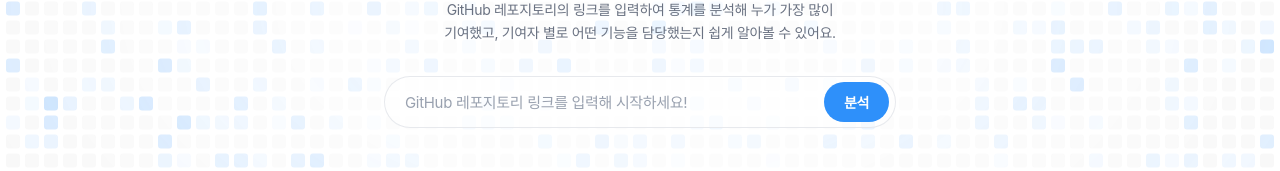
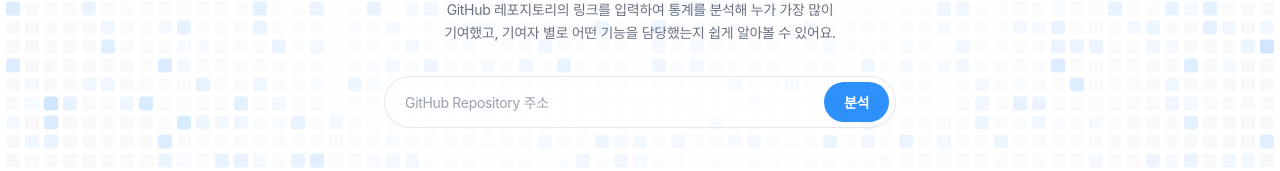
Before and after one commit to hiddenlightyouth/whoisloafing, a React (Vite) app: page / in a window 1280 px wide. Shown: the part 363-534 px from the top of the page. Built offline with nearby package versions, Linux system fonts and the light colour scheme; no server answers; a web font is replaced by a local one.

Commit message:
fix: 메인 화면 입력창 글자 크기 축소와 안내 문구 변경

```diff
--- a/src/components/RepoInput.tsx
+++ b/src/components/RepoInput.tsx
@@ -45,12 +45,12 @@ export function RepoInput({ onSubmit }: { onSubmit: (url: string) => void }) {
             setValue(event.target.value)
             setInvalid(false)
           }}
-          placeholder="GitHub 레포지토리 링크를 입력해 시작하세요!"
+          placeholder="GitHub Repository 주소"
           aria-label="GitHub 레포 링크"
           aria-invalid={invalid}
           aria-describedby={invalid ? 'repo-input-error' : undefined}
           // 모바일에서 글자가 16px보다 작으면 입력창을 누를 때 화면이 확대돼서, 모바일에서는 16px로 둬요.
-          className="h-full min-w-0 flex-1 bg-transparent text-base text-gray-900 outline-none placeholder:text-gray-400 sm:text-[15px]"
+          className="h-full min-w-0 flex-1 bg-transparent text-base text-gray-900 outline-none placeholder:text-gray-400 sm:text-[14px]"
         />
         <button
           type="submit"
```
